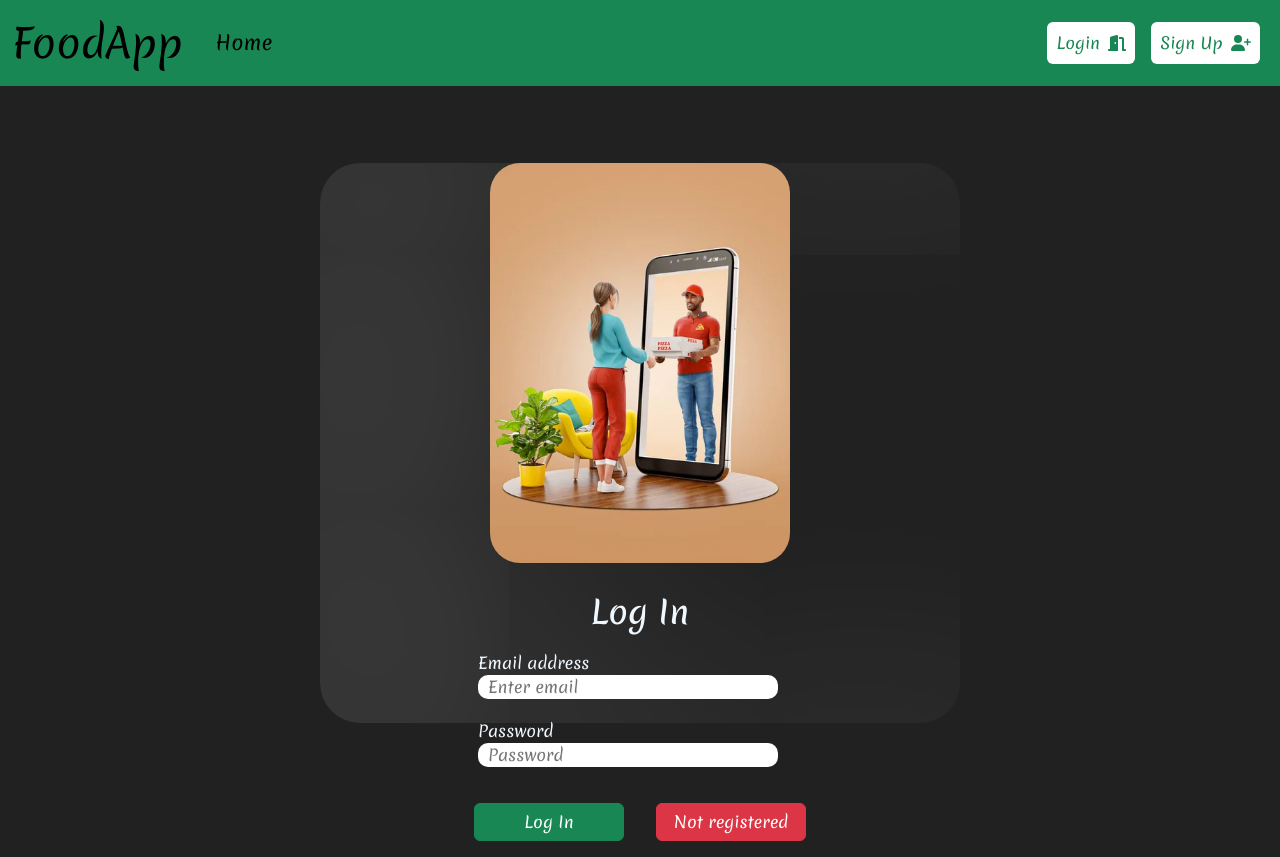
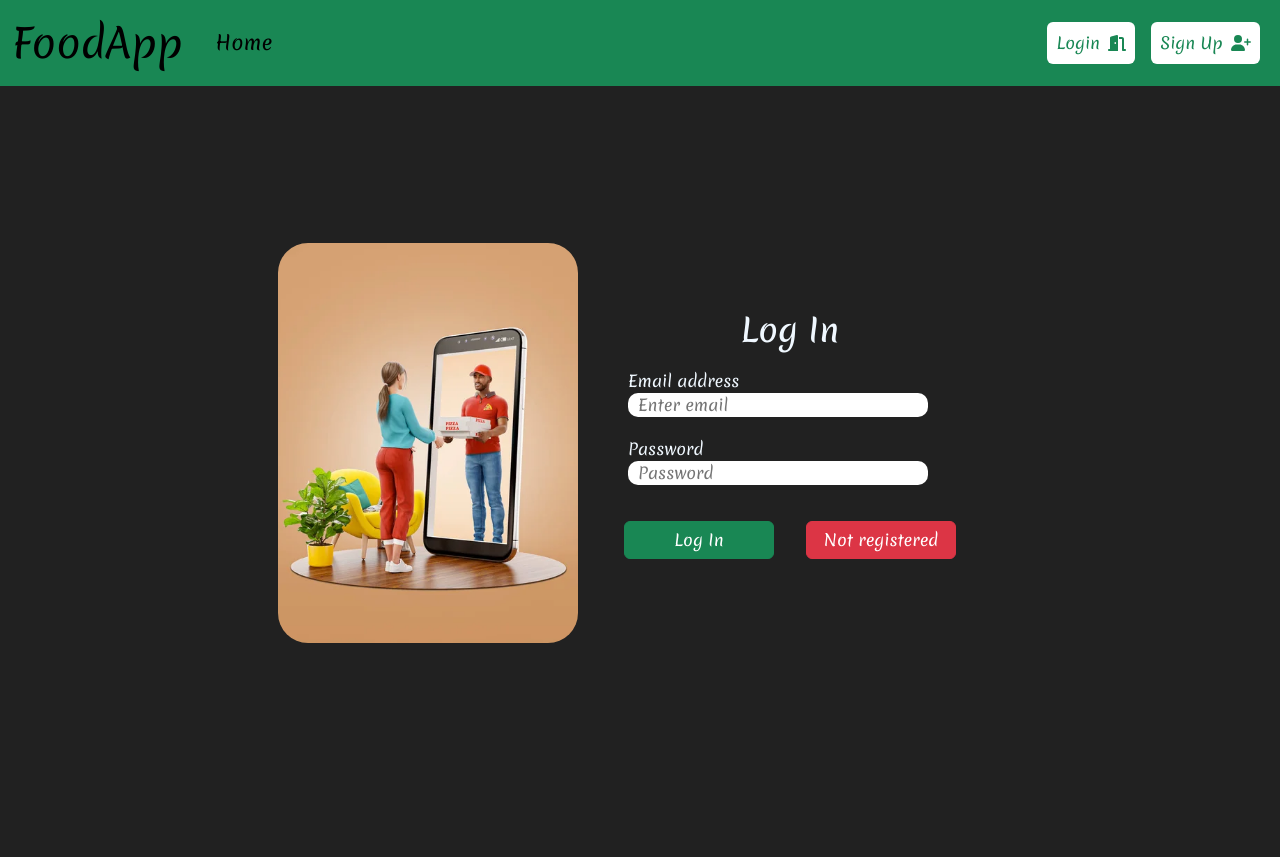
Before and after one commit to saurabh-tambolkar/food-app-mern-frontend, a React (Create React App) app: page /login in a window 1280 px wide. After the commit the page ends 800 px from the top, so only its background shows below. Built offline with nearby package versions, Linux system fonts and the light colour scheme.

Commit message:
update everything

```diff
--- a/src/index.css
+++ b/src/index.css
@@ -28,6 +28,7 @@ code {
   object-fit: contain;
   height: calc(100vh - 86px);
   display: flex;
+  flex-flow: row wrap;
   justify-content: center;
   align-items: center;
 }
@@ -35,33 +36,12 @@ code {
   background-color: #212121;
   height: calc(100vh - 86px);
   display: flex;
+  flex-flow: row wrap;
   justify-content: center;
   align-items: center;
 }
 
-.signup-form{
-  margin: 0;
-  background-color: #212121;
-  display: flex;
-  flex-flow: row wrap;
-  justify-content: space-evenly;
-  align-items: center;
-  width: 50vw;
-  height: 70vh;
-  border-radius: 40px;
-  box-shadow: inset 200px 0px 300px rgba(255, 255, 255, 0.127);
-}
-.login-form{
-  background-color: #212121;
-  display: flex;
-  flex-flow: row wrap;
-  justify-content: space-evenly;
-  align-items: center;
-  width: 50vw;
-  height: 70vh;
-  border-radius: 40px;
-  box-shadow: inset 200px 0px 300px rgba(255, 255, 255, 0.127);
-}
+
 .form-S{
   text-align: center;
   margin: 30px;
--- a/src/screen/Login.js
+++ b/src/screen/Login.js
@@ -62,7 +62,6 @@ function Login() {
     <div>
       <Navbar />
       <div className="login container-fluid ">
-        <div className="login-form">
           <div>
             <img
               src={Loginimg}
@@ -115,7 +114,6 @@ function Login() {
           </form>
         </div>
       </div>
-    </div>
   );
 }
 
--- a/src/screen/SignUp.js
+++ b/src/screen/SignUp.js
@@ -51,7 +51,6 @@ function SignUp() {
     <div>
       <Navbar/>
        <div className="signup container-fluid ">
-        <div className="signup-form">
 
         <div>
             <img src={SignUpImg} className='signup-img' alt="img" width="300px"height="400px" style={{borderRadius:"20px",order:'1',objectFit:"cover"}} />
@@ -84,7 +83,6 @@ function SignUp() {
 
        </div>
         </div>
-    </div>
   )
 }
 
```
